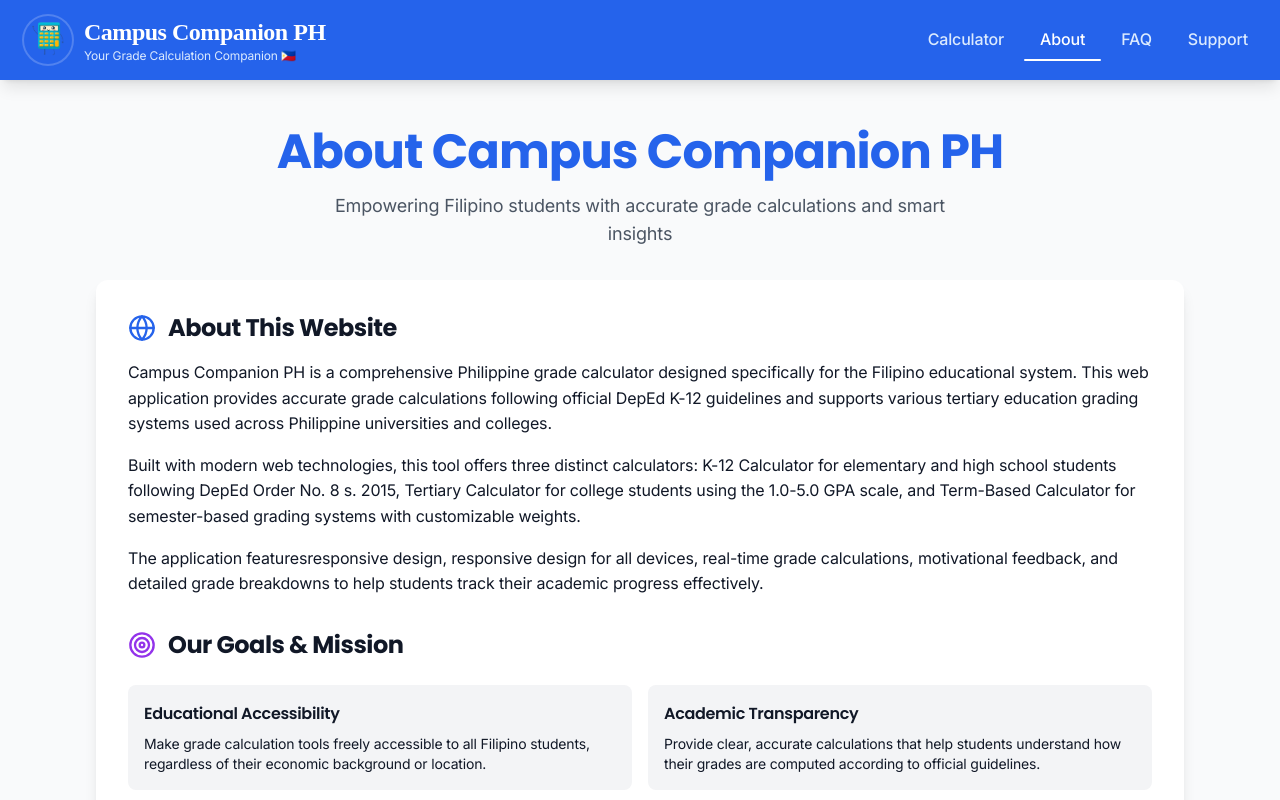
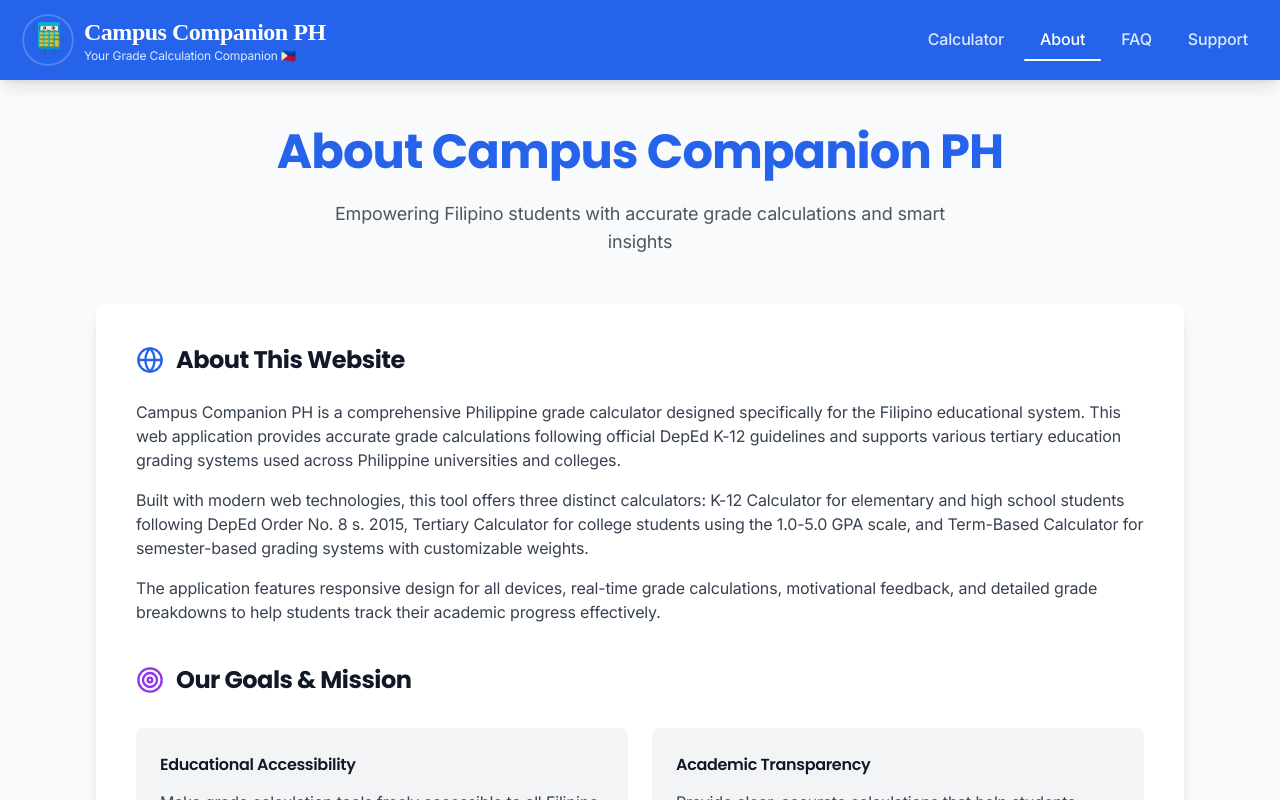
Before and after one commit to Clarence140/CampusCompanionPH, a React (Vite) app: page / in a window 1280 px wide. Both pictures are taken after a click on the button "About". Shown: the top 800 px of the page. Built offline with nearby package versions, Linux system fonts and the light colour scheme; a web font is replaced by a local one.

Commit message:
About Page Update

```diff
--- a/src/components/About.jsx
+++ b/src/components/About.jsx
@@ -18,42 +18,42 @@ export default function About() {
   return (
     <div className="w-full">
       {/* Hero Header */}
-      <div className="mb-8 text-center">
-        <h2 className="text-4xl sm:text-5xl font-heading font-bold mb-4 text-blue-600">
+      <div className="mb-8 sm:mb-10 lg:mb-12 text-center">
+        <h2 className="text-3xl sm:text-4xl lg:text-5xl font-heading font-bold mb-4 sm:mb-6 text-blue-600">
           About Campus Companion PH
         </h2>
-        <p className="text-lg text-gray-600 max-w-2xl mx-auto">
+        <p className="text-base sm:text-lg text-gray-600 max-w-2xl mx-auto px-4">
           Empowering Filipino students with accurate grade calculations and
           smart insights
         </p>
       </div>
 
-      <div className="bg-white rounded-xl shadow-lg p-8">
+      <div className="bg-white rounded-xl shadow-lg p-6 sm:p-8 lg:p-10">
         {/* About the Website */}
-        <div className="mb-8">
-          <h3 className="text-2xl font-heading font-bold mb-4 flex items-center text-gray-900">
+        <div className="mb-8 sm:mb-10">
+          <h3 className="text-xl sm:text-2xl font-heading font-bold mb-4 sm:mb-6 flex items-center text-gray-900">
             <FiGlobe
               className="mr-3 text-blue-600"
               size={28}
             />{" "}
             About This Website
           </h3>
-          <p className="mb-4">
+          <p className="mb-4 text-sm sm:text-base text-gray-700 leading-relaxed">
             Campus Companion PH is a comprehensive Philippine grade calculator
             designed specifically for the Filipino educational system. This web
             application provides accurate grade calculations following official
             DepEd K-12 guidelines and supports various tertiary education
             grading systems used across Philippine universities and colleges.
           </p>
-          <p className="mb-4">
+          <p className="mb-4 text-sm sm:text-base text-gray-700 leading-relaxed">
             Built with modern web technologies, this tool offers three distinct
             calculators: K-12 Calculator for elementary and high school students
             following DepEd Order No. 8 s. 2015, Tertiary Calculator for college
             students using the 1.0-5.0 GPA scale, and Term-Based Calculator for
             semester-based grading systems with customizable weights.
           </p>
-          <p className="mb-4">
-            The application featuresresponsive design, responsive design for
+          <p className="mb-4 text-sm sm:text-base text-gray-700 leading-relaxed">
+            The application features responsive design for
             all devices, real-time grade calculations, motivational feedback,
             and detailed grade breakdowns to help students track their academic
             progress effectively.
@@ -61,40 +61,40 @@ export default function About() {
         </div>
 
         {/* Goals and Mission */}
-        <div className="mb-8">
-          <h3 className="text-2xl font-heading font-bold mb-6 flex items-center text-gray-900">
+        <div className="mb-8 sm:mb-10">
+          <h3 className="text-xl sm:text-2xl font-heading font-bold mb-6 sm:mb-8 flex items-center text-gray-900">
             <FiTarget
               className="mr-3 text-purple-600"
               size={28}
             />{" "}
             Our Goals & Mission
           </h3>
-          <div className="grid grid-cols-1 md:grid-cols-2 gap-4">
-            <div className="p-4 rounded-lg bg-gray-100">
-              <h4 className="font-semibold mb-2">Educational Accessibility</h4>
-              <p className="text-sm">
+          <div className="grid grid-cols-1 md:grid-cols-2 gap-4 sm:gap-6">
+            <div className="p-4 sm:p-6 rounded-lg bg-gray-100">
+              <h4 className="font-semibold mb-2 sm:mb-3 text-gray-900">Educational Accessibility</h4>
+              <p className="text-sm sm:text-base text-gray-700">
                 Make grade calculation tools freely accessible to all Filipino
                 students, regardless of their economic background or location.
               </p>
             </div>
-            <div className="p-4 rounded-lg bg-gray-100">
-              <h4 className="font-semibold mb-2">Academic Transparency</h4>
-              <p className="text-sm">
+            <div className="p-4 sm:p-6 rounded-lg bg-gray-100">
+              <h4 className="font-semibold mb-2 sm:mb-3 text-gray-900">Academic Transparency</h4>
+              <p className="text-sm sm:text-base text-gray-700">
                 Provide clear, accurate calculations that help students
                 understand how their grades are computed according to official
                 guidelines.
               </p>
             </div>
-            <div className="p-4 rounded-lg bg-gray-100">
-              <h4 className="font-semibold mb-2">Student Empowerment</h4>
-              <p className="text-sm">
+            <div className="p-4 sm:p-6 rounded-lg bg-gray-100">
+              <h4 className="font-semibold mb-2 sm:mb-3 text-gray-900">Student Empowerment</h4>
+              <p className="text-sm sm:text-base text-gray-700">
                 Enable students to track their progress, set realistic goals,
                 and make informed decisions about their academic journey.
               </p>
             </div>
-            <div className="p-4 rounded-lg bg-gray-100">
-              <h4 className="font-semibold mb-2">Continuous Innovation</h4>
-              <p className="text-sm">
+            <div className="p-4 sm:p-6 rounded-lg bg-gray-100">
+              <h4 className="font-semibold mb-2 sm:mb-3 text-gray-900">Continuous Innovation</h4>
+              <p className="text-sm sm:text-base text-gray-700">
                 Regularly update and improve the platform based on user feedback
                 and changes in educational policies.
               </p>
@@ -103,9 +103,9 @@ export default function About() {
         </div>
 
         {/* Educational Tips */}
-        <div className="mb-8">
-          <div className="flex items-center justify-between mb-6">
-            <h3 className="text-2xl font-heading font-bold flex items-center text-gray-900">
+        <div className="mb-8 sm:mb-10">
+          <div className="flex flex-col sm:flex-row items-start sm:items-center justify-between gap-4 mb-6 sm:mb-8">
+            <h3 className="text-xl sm:text-2xl font-heading font-bold flex items-center text-gray-900">
               <FiBook
                 className="mr-3 text-green-600"
                 size={28}
@@ -129,12 +129,12 @@ export default function About() {
           </div>
 
           {showTips && (
-            <div className="grid grid-cols-1 md:grid-cols-2 gap-4">
-              <div className="p-4 rounded-lg bg-gray-100">
-                <h4 className="font-semibold mb-2 flex items-center">
+            <div className="grid grid-cols-1 md:grid-cols-2 gap-4 sm:gap-6">
+              <div className="p-4 sm:p-6 rounded-lg bg-gray-100">
+                <h4 className="font-semibold mb-3 sm:mb-4 flex items-center text-gray-900">
                   <FiClock className="mr-2" /> Grade Tracking Tips
                 </h4>
-                <ul className="list-disc pl-5 space-y-1 text-sm">
+                <ul className="list-disc pl-5 space-y-2 text-sm sm:text-base text-gray-700">
                   <li>
                     Use this calculator after each assessment to monitor your
                     progress
@@ -157,11 +157,11 @@ export default function About() {
                 </ul>
               </div>
 
-              <div className="p-4 rounded-lg bg-gray-100">
-                <h4 className="font-semibold mb-2 flex items-center">
+              <div className="p-4 sm:p-6 rounded-lg bg-gray-100">
+                <h4 className="font-semibold mb-3 sm:mb-4 flex items-center text-gray-900">
                   <FiAward className="mr-2" /> Academic Excellence Strategies
                 </h4>
-                <ul className="list-disc pl-5 space-y-1 text-sm">
+                <ul className="list-disc pl-5 space-y-2 text-sm sm:text-base text-gray-700">
                   <li>
                     Focus more on Performance Tasks as they carry higher weight
                   </li>
@@ -172,11 +172,11 @@ export default function About() {
                 </ul>
               </div>
 
-              <div className="p-4 rounded-lg bg-gray-100">
-                <h4 className="font-semibold mb-2 flex items-center">
+              <div className="p-4 sm:p-6 rounded-lg bg-gray-100">
+                <h4 className="font-semibold mb-3 sm:mb-4 flex items-center text-gray-900">
                   <FiUsers className="mr-2" /> For Parents & Educators
                 </h4>
-                <ul className="list-disc pl-5 space-y-1 text-sm">
+                <ul className="list-disc pl-5 space-y-2 text-sm sm:text-base text-gray-700">
                   <li>
                     Use this tool to explain grade calculations to students
                   </li>
@@ -190,9 +190,9 @@ export default function About() {
                 </ul>
               </div>
 
-              <div className="p-4 rounded-lg bg-gray-100">
-                <h4 className="font-semibold mb-2">Calculator-Specific Tips</h4>
-                <ul className="list-disc pl-5 space-y-1 text-sm">
+              <div className="p-4 sm:p-6 rounded-lg bg-gray-100">
+                <h4 className="font-semibold mb-3 sm:mb-4 text-gray-900">Calculator-Specific Tips</h4>
+                <ul className="list-disc pl-5 space-y-2 text-sm sm:text-base text-gray-700">
                   <li>
                     K-12: Weights are automatically set per DepEd guidelines
                   </li>
@@ -212,20 +212,20 @@ export default function About() {
         </div>
 
         {/* About the Developer */}
-        <div className="mb-8">
-          <h3 className="text-2xl font-heading font-bold mb-4 flex items-center text-gray-900">
+        <div className="mb-8 sm:mb-10">
+          <h3 className="text-xl sm:text-2xl font-heading font-bold mb-4 sm:mb-6 flex items-center text-gray-900">
             <FiUsers
               className="mr-3 text-indigo-600"
               size={28}
             />{" "}
             About the Developer
           </h3>
-          <p className="mb-4">
+          <p className="mb-4 text-sm sm:text-base text-gray-700 leading-relaxed">
             Hi! I'm Clarence, an aspiring full-stack web developer passionate
             about creating modern solutions that make our lives easier, or
             "mapadali" in Tagalog. This website is a manifestation of that goal.
           </p>
-          <p className="mb-4">
+          <p className="mb-4 text-sm sm:text-base text-gray-700 leading-relaxed">
             I developed Campus Companion PH after recognizing the need for a
             comprehensive, transparent, and user-friendly grade calculation tool
             specifically designed for the Philippine educational system. As a
@@ -248,8 +248,8 @@ export default function About() {
           </div>
         </div>
 
-        <div className="text-center text-sm text-gray-500 border-t border-gray-200 pt-6 mt-8">
-          <p className="mt-2">
+        <div className="text-center text-sm text-gray-500 border-t border-gray-200 pt-6 sm:pt-8 mt-8 sm:mt-10">
+          <p>
             © {new Date().getFullYear()} Campus Companion PH | Developed with
             Passion by CodeWithClarence
           </p>
```
